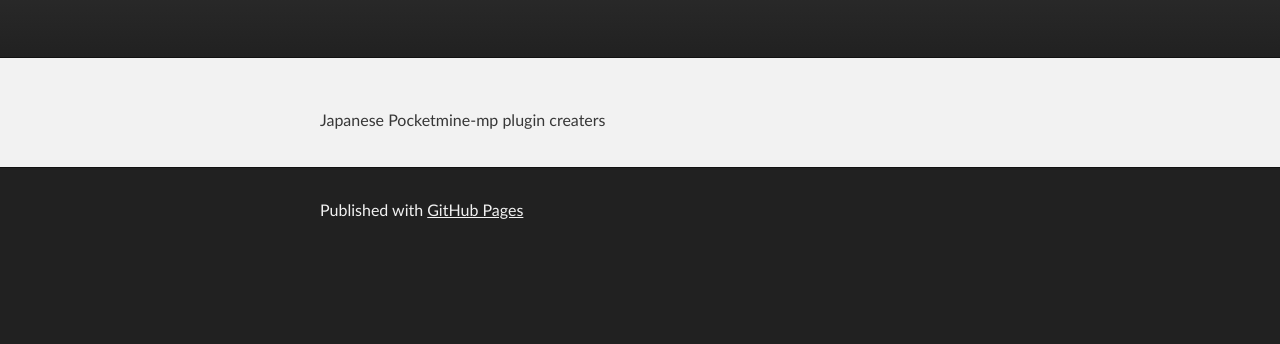
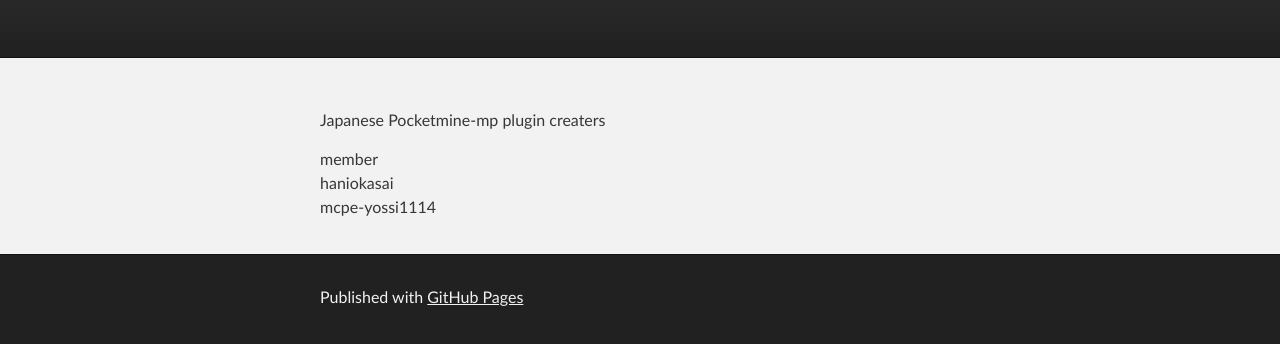
Before and after one commit to PMMP-JPN/PMMP-JPN.github.io, a plain HTML site: page index.html in a window 1280 px wide. Shown: the part 116-460 px from the top of the page. Drawn offline with Linux system fonts and the light colour scheme.

Commit message:
Update index.html

```diff
--- a/index.html
+++ b/index.html
@@ -27,7 +27,8 @@
     <!-- MAIN CONTENT -->
     <div id="main_content_wrap" class="outer">
       <section id="main_content" class="inner">
-        <p>Japanese Pocketmine-mp plugin creaters</p>
+        <p>Japanese Pocketmine-mp plugin creaters<br></p>
+<p>member<br>haniokasai<br>mcpe-yossi1114<br>
       </section>
     </div>
 
```
